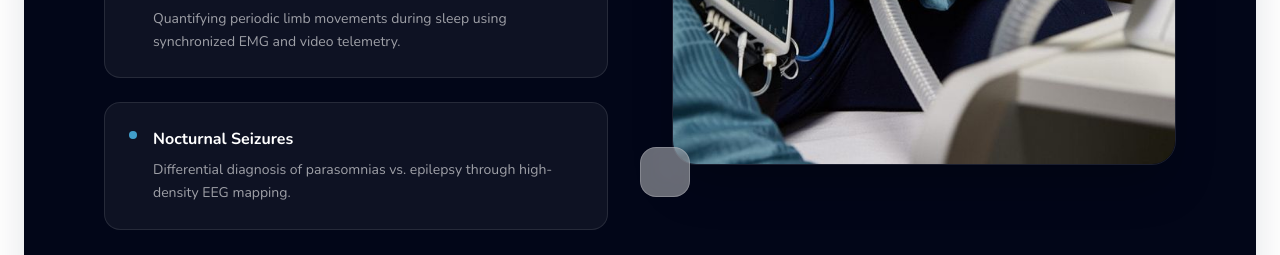
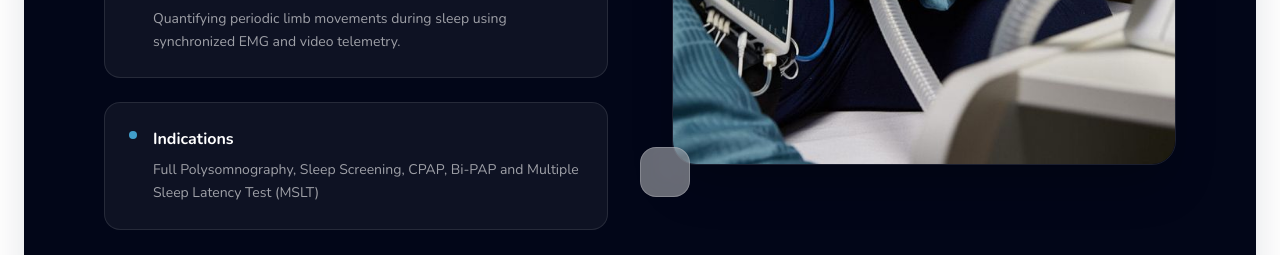
Before and after one commit to PeterACM/Nurowave, a React (Vite) app: page / in a window 1280 px wide. Shown: the part 2340-2595 px from the top of the page. Built offline with nearby package versions, Linux system fonts and the light colour scheme.

Commit message:
Update Home.tsx

```diff
--- a/src/pages/Home.tsx
+++ b/src/pages/Home.tsx
@@ -17,7 +17,7 @@ export const Home: React.FC = () => {
     { title: 'Obstructive Sleep Apnea (OSA)', description: 'Identification of repetitive airway collapse through advanced pressure sensors and effort monitoring.' },
     { title: 'Central Sleep Apnea (CSA)', description: 'Distinguishing between mechanical obstruction' },
     { title: 'Restless Leg Syndrome (RLS)', description: 'Quantifying periodic limb movements during sleep using synchronized EMG and video telemetry.' },
-    { title: 'Nocturnal Seizures', description: 'Differential diagnosis of parasomnias vs. epilepsy through high-density EEG mapping.' },
+    { title: 'Indications', description: 'Full Polysomnography, Sleep Screening, CPAP, Bi-PAP and Multiple Sleep Latency Test (MSLT)' },
   ];
 
   return (
```
